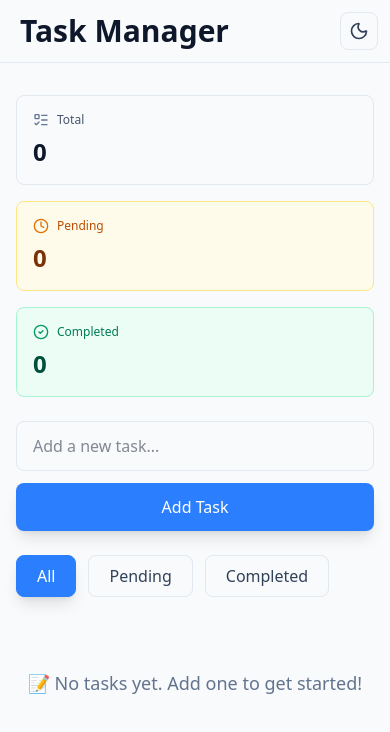
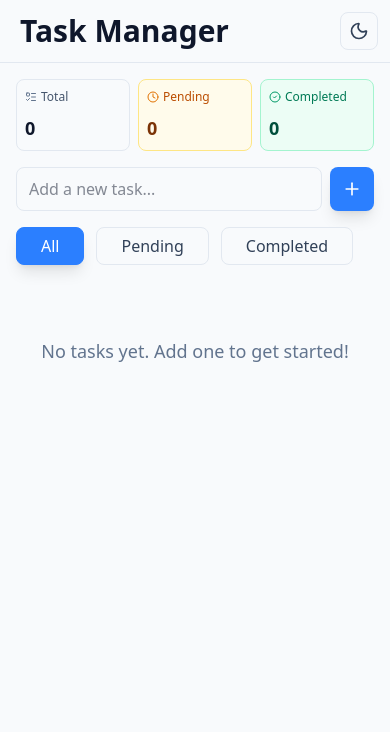
Before and after one commit to aryanxvz/limetray, a React (Vite) app: page / in a window 390 px wide. Shown: the top 732 px of the page. Built offline with nearby package versions, Linux system fonts and the light colour scheme.

Commit message:
style: responsivness

```diff
--- a/src/componenets/header.tsx
+++ b/src/componenets/header.tsx
@@ -6,7 +6,7 @@ export const Header: React.FC = React.memo(() => {
   const { theme, toggleTheme } = useTaskContext()
 
   return (
-    <header className="mb-8 border-b border-slate-200 dark:border-neutral-800 py-3 px-3">
+    <header className="mb-4 sm:mb-8 border-b border-slate-200 dark:border-neutral-800 py-3 px-3">
 
       <div className="flex justify-between items-center">
         <div className="flex items-center gap-3">
--- a/src/componenets/task-filter.tsx
+++ b/src/componenets/task-filter.tsx
@@ -18,7 +18,7 @@ export const TaskFilter: React.FC = React.memo(() => {
     return (
       <button
         onClick={() => handleFilterChange(value)}
-        className={`px-5 py-2 font-medium rounded-lg border transition-all duration-200
+        className={`px-6 py-1.5 sm:py-2 font-medium rounded-lg border transition-all duration-200
           ${
             isActive
               ? 'bg-blue-500 dark:bg-blue-600 text-white border-blue-500 dark:border-blue-600 shadow-lg'
--- a/src/componenets/task-input.tsx
+++ b/src/componenets/task-input.tsx
@@ -1,5 +1,6 @@
 import React, { useState, useCallback } from 'react';
 import { useTaskContext } from '../context/task-context';
+import { Plus } from 'lucide-react';
 
 export const TaskInput: React.FC = React.memo(() => {
   const [input, setInput] = useState('')
@@ -45,11 +46,11 @@ export const TaskInput: React.FC = React.memo(() => {
   )
 
   return (
-    <div className="mb-6 animate-slideDown">
-      <div className="flex flex-col sm:flex-row gap-3">
+    <div className="mb-4 sm:mb-6 animate-slideDown">
+      <div className="flex gap-2 sm:gap-3">
         <input type="text" placeholder="Add a new task..."
           value={input} onChange={handleInputChange} onKeyPress={handleKeyPress}
-          className={`flex-1 px-4 py-3 rounded-lg border transition-all duration-200 outline-none
+          className={`flex-1 px-3 sm:px-4 py-2 rounded-lg border transition-all duration-200 outline-none
             bg-slate-50 dark:bg-neutral-900 text-slate-900 dark:text-neutral-100
             ${
               error
@@ -60,8 +61,9 @@ export const TaskInput: React.FC = React.memo(() => {
         />
 
         <button type="button" onClick={() => handleSubmit()}
-          className="px-6 py-3 font-medium text-white rounded-lg bg-blue-500 hover:bg-blue-600 dark:bg-blue-600 dark:hover:bg-blue-700 transition-all duration-200 active:scale-95 shadow-lg hover:shadow-xl cursor-pointer">
-          Add Task
+          className="px-3 sm:px-6 py-3 font-medium text-white rounded-lg bg-blue-500 hover:bg-blue-600 dark:bg-blue-600 dark:hover:bg-blue-700 transition-all duration-200 active:scale-95 shadow-lg hover:shadow-xl cursor-pointer flex items-center justify-center">
+          <Plus className="w-5 h-5 sm:hidden" />
+          <span className="hidden sm:inline">Add Task</span>
         </button>
       </div>
 
--- a/src/componenets/task-list.tsx
+++ b/src/componenets/task-list.tsx
@@ -59,10 +59,10 @@ export const TaskList: React.FC = React.memo(() => {
       <div className="text-center py-12 animate-fadeIn">
         <p className="text-lg text-slate-500 dark:text-neutral-400">
           {filter === 'completed'
-            ? '🎉 No completed tasks yet'
+            ? 'No completed tasks yet'
             : filter === 'pending'
-            ? '✨ No pending tasks'
-            : '📝 No tasks yet. Add one to get started!'}
+            ? 'No pending tasks'
+            : 'No tasks yet. Add one to get started!'}
         </p>
       </div>
     )
--- a/src/componenets/task-status.tsx
+++ b/src/componenets/task-status.tsx
@@ -2,40 +2,40 @@ import React, { useMemo } from 'react';
 import { useTaskContext } from '../context/task-context';
 import { ListTodo, Clock, CheckCircle2 } from 'lucide-react';
 
-export const TaskStats: React.FC = React.memo(() => {
+export const TaskStats = React.memo(() => {
   const { tasks } = useTaskContext()
 
   const taskStats = useMemo(() => {
-    const total = tasks.length
-    const completed = tasks.filter((task) => task.completed).length
-    const pending = total - completed
-    return { total, completed, pending }
+    const total = tasks.length;
+    const completed = tasks.filter((task) => task.completed).length;
+    const pending = total - completed;
+    return { total, completed, pending };
   }, [tasks])
 
   return (
-    <div className="grid grid-cols-1 sm:grid-cols-3 gap-4 mb-6 animate-fadeIn">
-      <div className="flex flex-col gap-1 p-4 rounded-lg bg-slate-50 dark:bg-neutral-900/50 border border-slate-200 dark:border-neutral-800 transition-all duration-300 hover:shadow-lg">
-        <div className="flex items-center gap-2 mb-1">
-          <ListTodo className="w-4 h-4 text-slate-500 dark:text-neutral-500" />
-          <span className="text-xs font-medium text-slate-600 dark:text-neutral-400">Total</span>
+    <div className="grid grid-cols-3 sm:grid-cols-3 gap-2 sm:gap-4 mb-4 sm:mb-6 animate-fadeIn">
+      <div className="flex flex-col gap-1 p-2 sm:p-4 rounded-lg bg-slate-50 dark:bg-neutral-900/50 border border-slate-200 dark:border-neutral-800 transition-all duration-300 hover:shadow-lg">
+        <div className="flex items-center gap-1 sm:gap-2 mb-1">
+          <ListTodo className="w-3 h-3 sm:w-4 sm:h-4 text-slate-500 dark:text-neutral-500" />
+          <span className="text-[12px] sm:text-xs font-medium text-slate-600 dark:text-neutral-400">Total</span>
         </div>
-        <span className="text-2xl font-semibold text-slate-900 dark:text-neutral-100">{taskStats.total}</span>
+        <span className="text-lg sm:text-2xl font-semibold text-slate-900 dark:text-neutral-100">{taskStats.total}</span>
       </div>
 
-      <div className="flex flex-col gap-1 p-4 rounded-lg bg-amber-50 dark:bg-amber-950/20 border border-amber-200 dark:border-amber-900/30 transition-all duration-300 hover:shadow-lg">
-        <div className="flex items-center gap-2 mb-1">
-          <Clock className="w-4 h-4 text-amber-600 dark:text-amber-500" />
-          <span className="text-xs font-medium text-amber-700 dark:text-amber-400">Pending</span>
+      <div className="flex flex-col gap-1 p-2 sm:p-4 rounded-lg bg-amber-50 dark:bg-amber-950/20 border border-amber-200 dark:border-amber-900/30 transition-all duration-300 hover:shadow-lg">
+        <div className="flex items-center gap-1 sm:gap-2 mb-1">
+          <Clock className="w-3 h-3 sm:w-4 sm:h-4 text-amber-600 dark:text-amber-500" />
+          <span className="text-[12px] sm:text-xs font-medium text-amber-700 dark:text-amber-400">Pending</span>
         </div>
-        <span className="text-2xl font-semibold text-amber-900 dark:text-amber-300">{taskStats.pending}</span>
+        <span className="text-lg sm:text-2xl font-semibold text-amber-900 dark:text-amber-300">{taskStats.pending}</span>
       </div>
 
-      <div className="flex flex-col gap-1 p-4 rounded-lg bg-emerald-50 dark:bg-emerald-950/20 border border-emerald-200 dark:border-emerald-900/30 transition-all duration-300 hover:shadow-lg">
-        <div className="flex items-center gap-2 mb-1">
-          <CheckCircle2 className="w-4 h-4 text-emerald-600 dark:text-emerald-500" />
-          <span className="text-xs font-medium text-emerald-700 dark:text-emerald-400">Completed</span>
+      <div className="flex flex-col gap-1 p-2 sm:p-4 rounded-lg bg-emerald-50 dark:bg-emerald-950/20 border border-emerald-200 dark:border-emerald-900/30 transition-all duration-300 hover:shadow-lg">
+        <div className="flex items-center gap-1 sm:gap-2 mb-1">
+          <CheckCircle2 className="w-3 h-3 sm:w-4 sm:h-4 text-emerald-600 dark:text-emerald-500" />
+          <span className="text-[12px] sm:text-xs font-medium text-emerald-700 dark:text-emerald-400">Completed</span>
         </div>
-        <span className="text-2xl font-semibold text-emerald-900 dark:text-emerald-300">{taskStats.completed}</span>
+        <span className="text-lg sm:text-2xl font-semibold text-emerald-900 dark:text-emerald-300">{taskStats.completed}</span>
       </div>
 
     </div>
```
